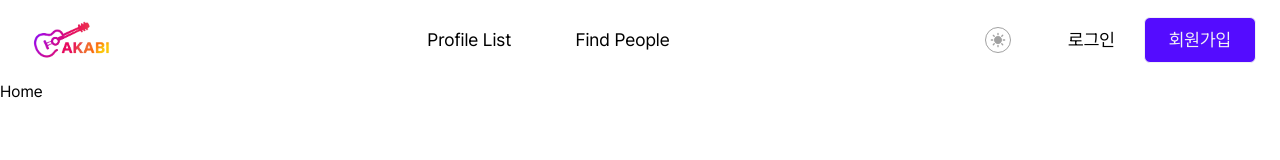
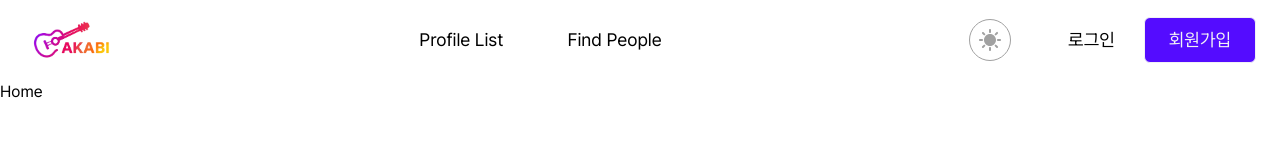
Before and after one commit to env-project/frontend, a React (Vite) app: page / in a window 1280 px wide. Shown: the top 160 px of the page. Built offline with nearby package versions, Linux system fonts and the light colour scheme.

Commit message:
#103 feature/toogle size수정

```diff
--- a/src/components/darkMode/DarkModeToggle.tsx
+++ b/src/components/darkMode/DarkModeToggle.tsx
@@ -18,13 +18,17 @@ export default function DarkModeToggle({ isDarkMode, onToggle, className }: Dark
     >
       <span
         className={clsx(
-          "transition-colors duration-300 ease-in-out flex p-1 border rounded-full border-neutral-400",
+          "transition-colors duration-300 ease-in-out flex p-1 border rounded-full border-neutral-400 sm:p-2",
           isDarkMode
             ? "text-neutral-200  hover:bg-neutral-400 "
             : "text-neutral-400 hover:bg-bg-secondary hover:text-text-primary"
         )}
       >
-        {isDarkMode ? <TbMoonFilled size={"16px"} /> : <MdSunny size={"16px"} />}
+        {isDarkMode ? (
+          <TbMoonFilled size={"16px"} className="sm:w-6 sm:h-6" />
+        ) : (
+          <MdSunny size={"16px"} className="sm:w-6 sm:h-6" />
+        )}
       </span>
     </button>
   );
```
